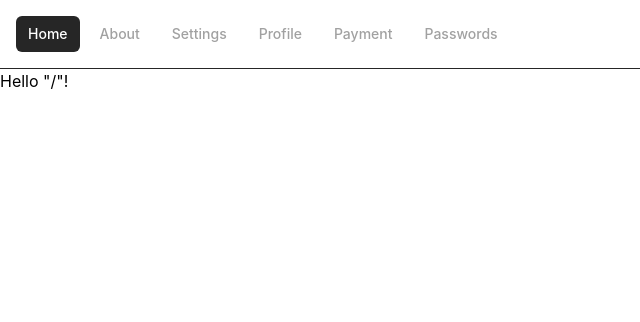
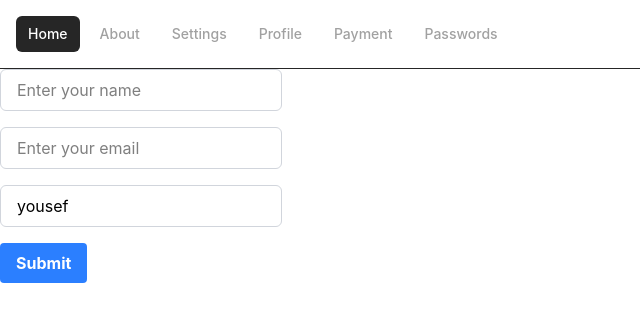
Before and after one commit to yousefdawood7/tanstack-router-demo, a React (Vite) app: page / in a window 1280 px wide. Shown: the top 322 px of the page, without its empty margins (0-640 px from the left). Built offline with nearby package versions, Linux system fonts and the light colour scheme.

Commit message:
feat: implement form handling with react-hook-form in the main route component

```diff
--- a/package.json
+++ b/package.json
@@ -13,9 +13,11 @@
     "@tanstack/react-router": "^1.170.46",
     "@tanstack/react-router-devtools": "^1.167.2",
     "react": "^19.3.1",
-    "react-dom": "^19.3.1"
+    "react-dom": "^19.3.1",
+    "react-hook-form": "^7.91.0"
   },
   "devDependencies": {
+    "@hookform/devtools": "^4.4.0",
     "@tailwindcss/vite": "^4.3.3",
     "@tanstack/router-plugin": "^1.168.48",
     "@types/node": "^24.19.2",
--- a/src/routes/index.tsx
+++ b/src/routes/index.tsx
@@ -1,9 +1,90 @@
 import { createFileRoute } from "@tanstack/react-router";
+import { useForm } from "react-hook-form";
+import { DevTool } from "@hookform/devtools";
 
 export const Route = createFileRoute("/")({
   component: RouteComponent,
 });
 
+type SignForm = {
+  name: string;
+  email: string;
+
+  fields: {
+    frontend: Record<string, unknown>;
+    backend: Record<string, unknown>;
+  };
+};
+
 function RouteComponent() {
-  return <div>Hello "/"!</div>;
+  const form = useForm<SignForm>({
+    defaultValues: {
+      name: "",
+      email: "",
+      fields: {
+        frontend: {
+          react: "yousef",
+          nextJS: true,
+        },
+        backend: {
+          nodeJS: true,
+          express: true,
+          nestJS: true,
+        },
+      },
+    },
+  });
+
+  return (
+    <form
+      onSubmit={form.handleSubmit((formValues) => {
+        console.log("Called ==>", formValues);
+      })}
+      className="space-y-4"
+    >
+      <p>
+        <input
+          type="text"
+          placeholder="Enter your name"
+          className="border border-gray-300 rounded-md py-2 px-4 focus:outline-none focus:ring-2 focus:ring-blue-500"
+          {...form.register("name", {
+            required: { message: "The name field is required", value: true },
+          })}
+        />
+      </p>
+      <p>
+        <input
+          type="text"
+          placeholder="Enter your email"
+          className="border border-gray-300 rounded-md py-2 px-4 focus:outline-none focus:ring-2 focus:ring-blue-500"
+          {...form.register("email", {
+            required: { message: "The email field is required", value: true },
+            validate: (fieldValue) => {
+              const isValidEmail =
+                /^[a-zA-Z0-9.!#$%&'*+/=?^_`{|}~-]+@[a-zA-Z0-9-]+(?:\.[a-zA-Z0-9-]+)*$/.test(
+                  fieldValue,
+                );
+
+              // prettier-ignore
+              if (!isValidEmail)
+                return "Please provide vaild email";
+            },
+          })}
+        />
+      </p>
+      <p>
+        <input
+          className="border border-gray-300 rounded-md py-2 px-4 focus:outline-none focus:ring-2 focus:ring-blue-500"
+          {...form.register("fields.frontend.react")}
+        />
+      </p>
+      <button
+        type="submit"
+        className="bg-blue-500 hover:bg-blue-700 text-white font-bold py-2 px-4 rounded"
+      >
+        Submit
+      </button>
+      <DevTool control={form.control} />
+    </form>
+  );
 }
```
Also changed, not shown: 1 other file (tests, documents, lock files or other folders).
